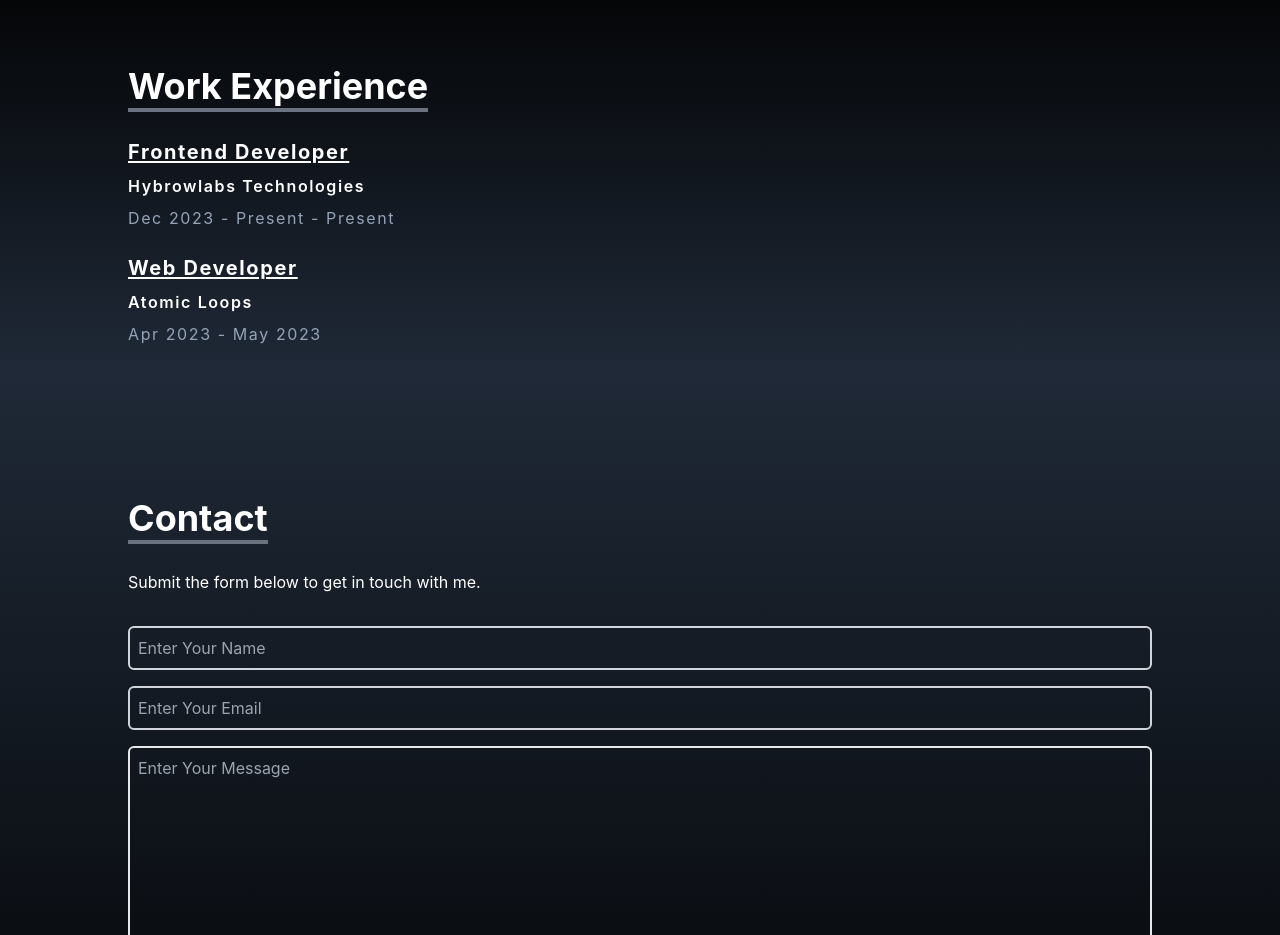
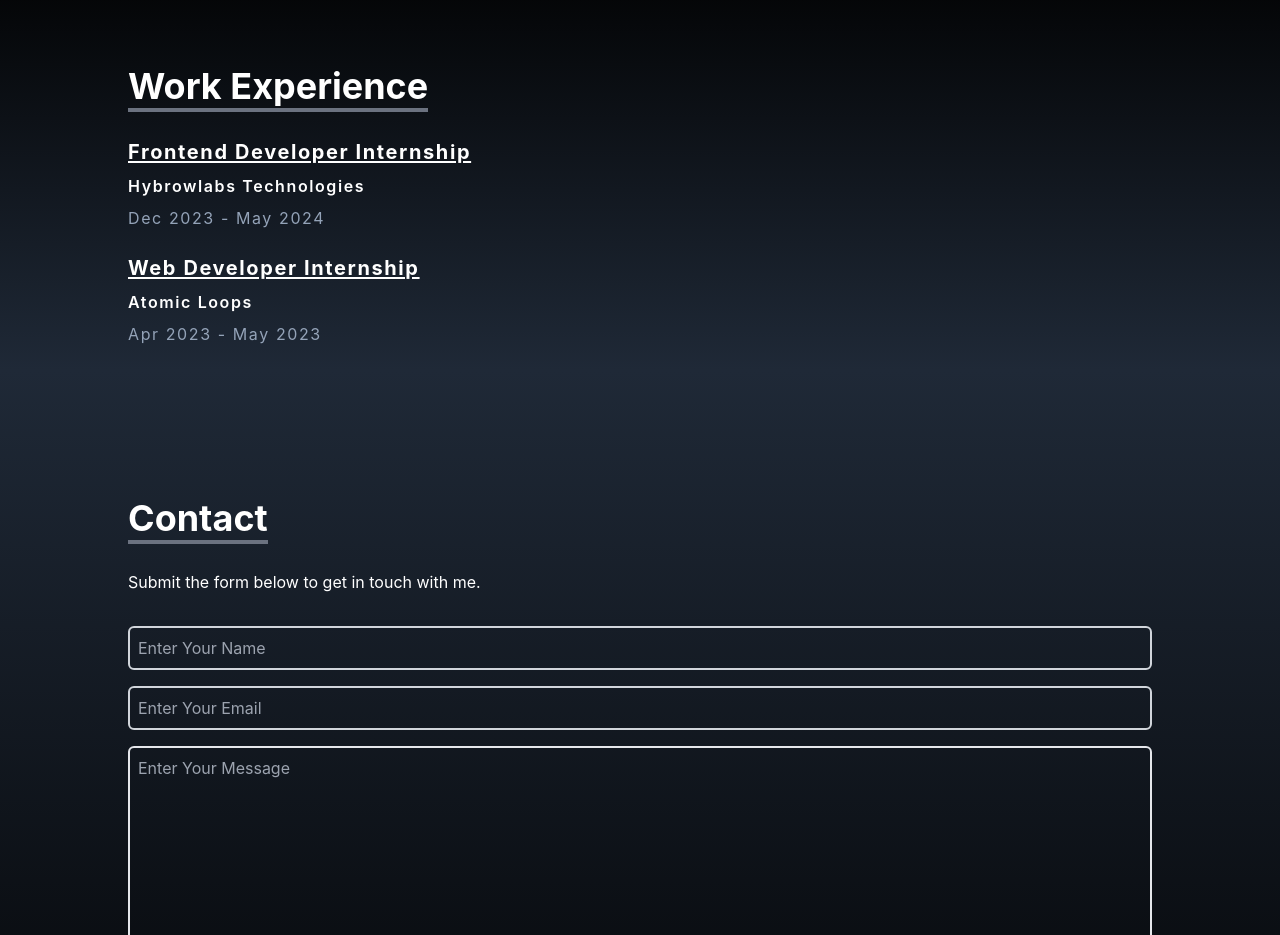
Before and after one commit to Sufishaik/MyPortFolio, a React (Vite) app: page / in a window 1280 px wide. Shown: the part 2580-3515 px from the top of the page. Built offline with nearby package versions, Linux system fonts and the light colour scheme.

Commit message:
changes done

```diff
--- a/src/components/Work.tsx
+++ b/src/components/Work.tsx
@@ -39,12 +39,10 @@ export const Work = () => {
             className="flex flex-col tracking-widest  gap-2"
           >
             <span className="text-xl font-bold underline underline-offset-2">
-                            Frontend Developer
+              Frontend Developer Internship
             </span>
             <span className="font font-semibold">Hybrowlabs Technologies</span>
-                        <span className="text-slate-400 text-md">
-                            Dec 2023 - Present - Present
-                        </span>
+            <span className="text-slate-400 text-md">Dec 2023 - May 2024</span>
           </motion.li>
           <br />
           <motion.li
@@ -61,12 +59,10 @@ export const Work = () => {
             className="flex flex-col tracking-widest  gap-2"
           >
             <span className="text-xl font-bold underline underline-offset-2">
-                            Web Developer
+              Web Developer Internship
             </span>
             <span className="font font-semibold">Atomic Loops</span>
-                        <span className="text-slate-400 text-md">
-                            Apr 2023 - May 2023
-                        </span>
+            <span className="text-slate-400 text-md">Apr 2023 - May 2023</span>
           </motion.li>
           <br />
         </ul>
```
Lines whose indentation alone changed are shown as unchanged.
